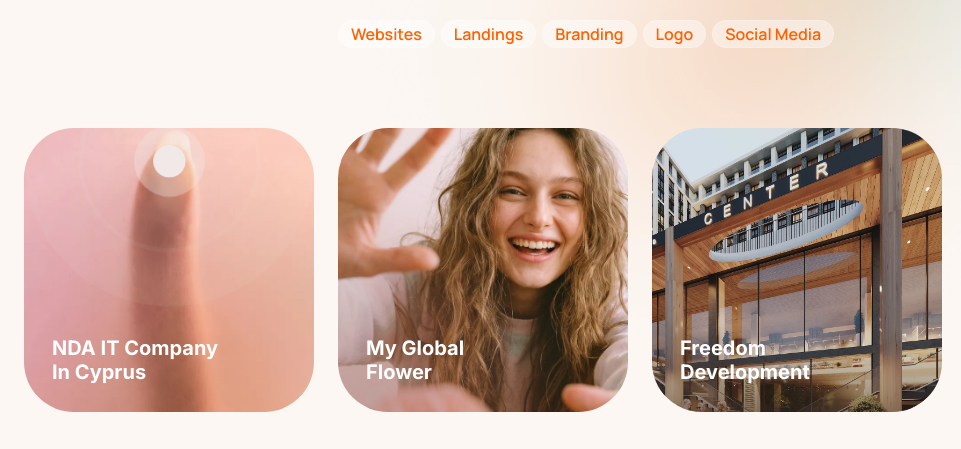
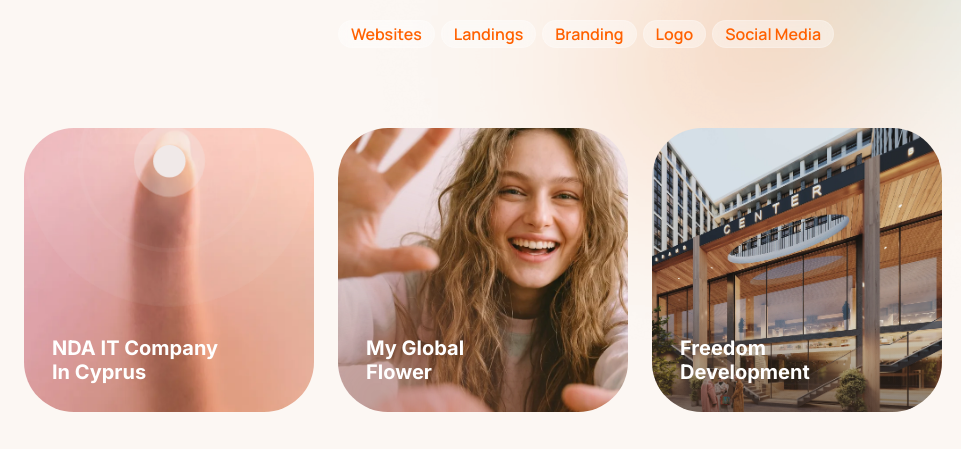
Before and after one commit to ianastasia00/portfolio, a plain HTML site: page index.html in a window 1280 px wide. Shown: the part 348-797 px from the top of the page, 0-961 px from the left. Drawn offline with Linux system fonts and the light colour scheme; grey boxes are pictures that could not be loaded.

Commit message:
Main page: Freedom card shows the full image without extra zoom
Co-Authored-By: Claude Opus 5.5 <noreply@anthropic.com>
Claude-Session: https://claude.ai/code/session_01Jq7ktDmW6AK7L1gGg8GTyg

```diff
--- a/index.html
+++ b/index.html
@@ -76,7 +76,7 @@
 
         <a class="card card--freedom" href="freedom-development.html">
           <div class="card__art">
-            <img class="card__img" src="assets/card-freedom-2.webp" alt="" width="1025" height="1190" decoding="async">
+            <img class="card__img" src="assets/card-freedom-3.webp" alt="" width="1396" height="1270" decoding="async">
             <span class="card__shade" aria-hidden="true"></span>
           </div>
           <span class="card__cursor" aria-hidden="true"><span class="card__button">View project</span></span>
--- a/styles.css
+++ b/styles.css
@@ -202,6 +202,13 @@ a.card:focus-visible { outline: 2px solid var(--accent); outline-offset: 4px; }
   aspect-ratio: 330 / 383;
   transform: translate(-50%, -50%) scale(var(--art-scale, 1));
   transition: transform 0.6s cubic-bezier(0.22, 1, 0.36, 1);
+}
+
+/* Freedom card: the full photo fills the card as is, without the 330×383 frame */
+.card--freedom .card__art {
+  width: 100%;
+  height: 100%;
+  aspect-ratio: auto;
 }
 
 /* Hover: the picture zooms inside its frame, the frame itself stays put */
```
Also changed, not shown: assets/card-freedom-2.webp (deleted), assets/card-freedom-3.webp (added).
